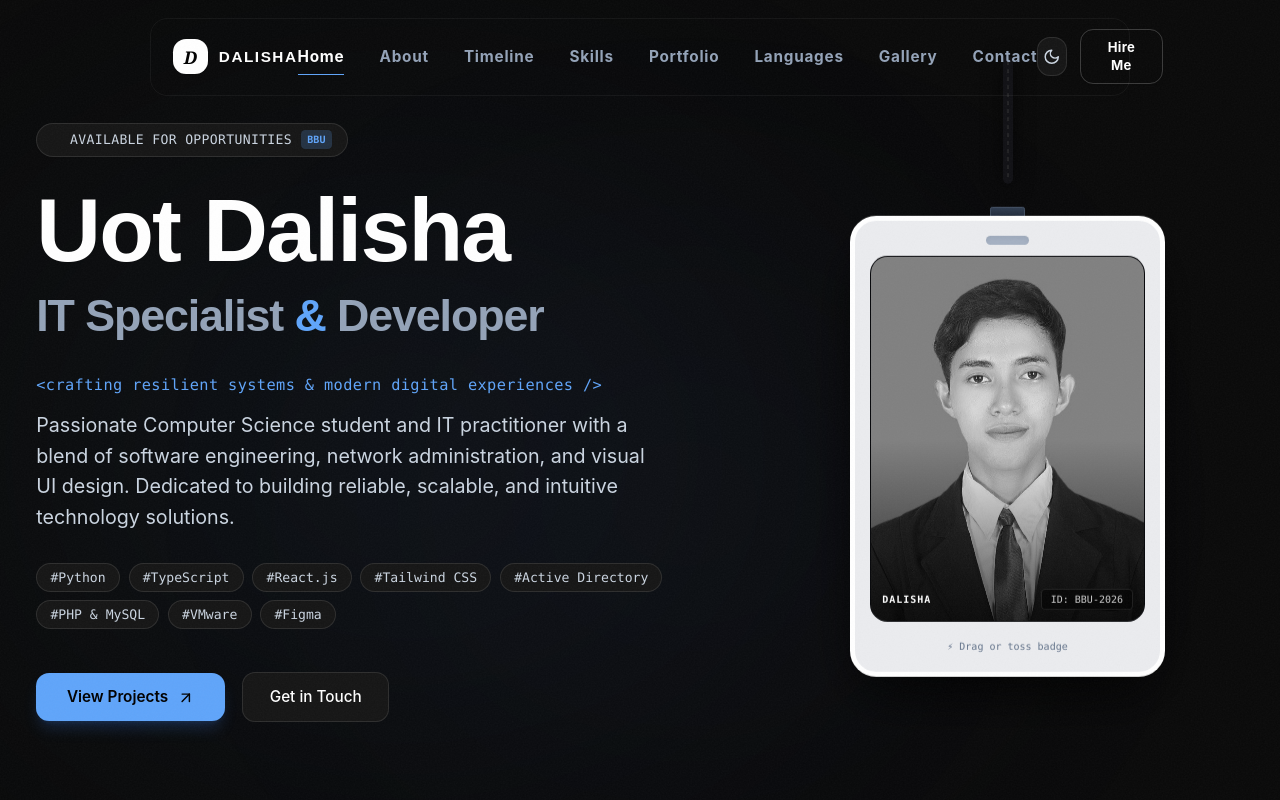
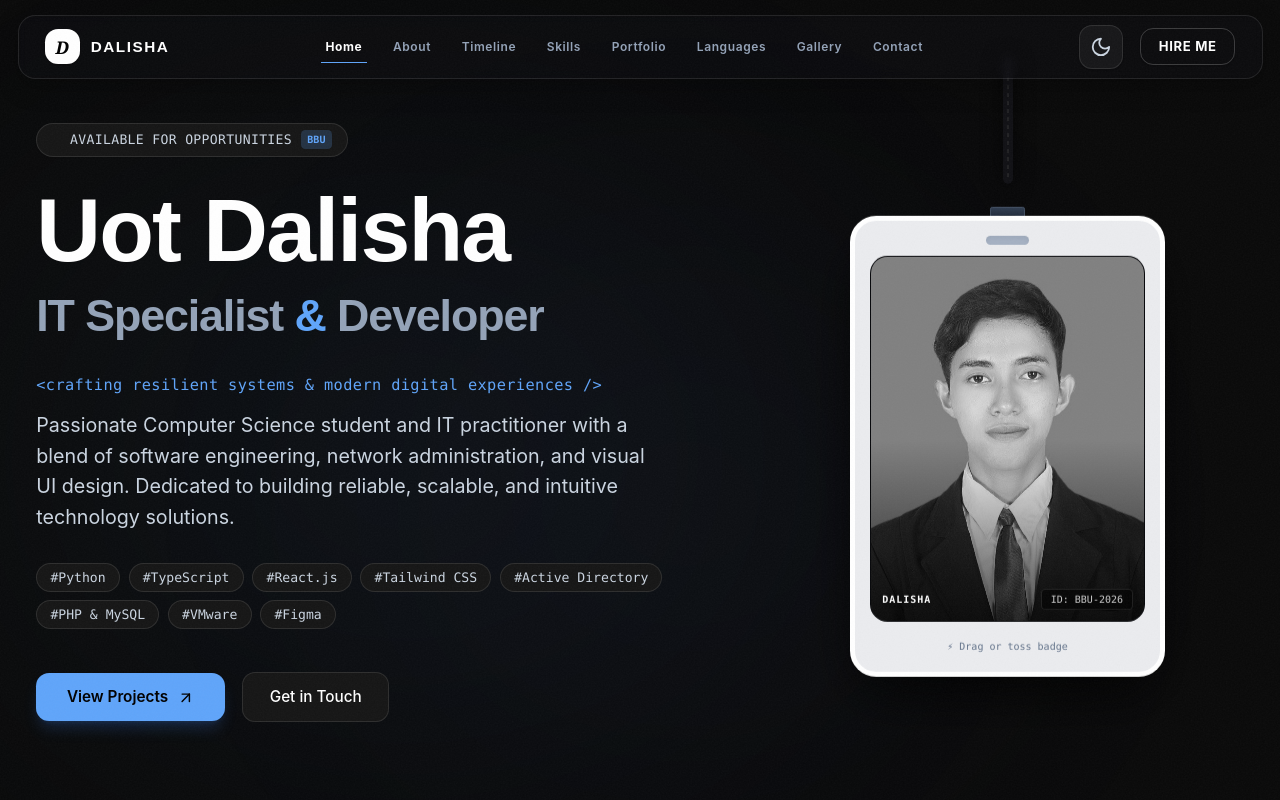
Before and after one commit to uotdalisha-gif/my_portfolio, a React (Vite) app: page / in a window 1280 px wide. Shown: the top 800 px of the page. Built offline with nearby package versions, Linux system fonts and the light colour scheme; a web font is replaced by a local one.

Commit message:
Refine navbar scale, link spacing, and expand theme toggle button

```diff
--- a/src/components/Navbar.tsx
+++ b/src/components/Navbar.tsx
@@ -25,7 +25,7 @@ export const Navbar: React.FC<NavbarProps> = ({
 
   useEffect(() => {
     const handleScroll = () => {
-      setIsScrolled(window.scrollY > 50);
+      setIsScrolled(window.scrollY > 40);
     };
 
     handleScroll();
@@ -34,15 +34,15 @@ export const Navbar: React.FC<NavbarProps> = ({
   }, []);
 
   return (
-    <header className="fixed top-4 left-0 right-0 z-40 flex justify-center px-4 pointer-events-none transition-all duration-300">
-      <div className="relative pointer-events-auto w-full max-w-4xl">
+    <header className="fixed top-3.5 left-0 right-0 z-40 flex justify-center px-4 pointer-events-none transition-all duration-300">
+      <div className="relative pointer-events-auto w-full max-w-6xl">
         {/* Sticky Nav */}
         <nav
           aria-label="Main Navigation"
-          className={`flex items-center justify-between px-3 sm:px-5 py-2.5 rounded-2xl transition-all duration-300 ${
+          className={`flex items-center justify-between px-4 sm:px-6 py-2 rounded-2xl transition-all duration-300 ${
             isScrolled
-              ? 'bg-[#0f1015]/80 backdrop-blur-md border border-white/10 shadow-[0_10px_30px_rgba(0,0,0,0.6)]'
-              : 'bg-transparent border border-white/5'
+              ? 'bg-[#0f1015]/90 backdrop-blur-md border border-white/10 shadow-[0_12px_36px_rgba(0,0,0,0.65)]'
+              : 'bg-[#0f1015]/40 backdrop-blur-sm border border-white/10 shadow-[0_8px_24px_rgba(0,0,0,0.3)]'
           }`}
         >
           {/* Brand Logo */}
@@ -50,7 +50,7 @@ export const Navbar: React.FC<NavbarProps> = ({
             onClick={() => onNavigate('home')}
             onMouseEnter={() => onCursorEnter?.('DALISHA', 'hover')}
             onMouseLeave={onCursorLeave}
-            className="flex items-center gap-2.5 group focus-visible:outline-none focus-visible:ring-2 focus-visible:ring-white/40 rounded-xl"
+            className="flex items-center gap-2.5 shrink-0 mr-3 lg:mr-6 group focus-visible:outline-none focus-visible:ring-2 focus-visible:ring-[#60a5fa] rounded-xl cursor-pointer"
           >
             <div className="w-8 h-8 rounded-xl bg-white text-black font-serif italic text-base font-bold flex items-center justify-center shadow-sm group-hover:scale-105 transition-transform select-none">
               D
@@ -60,15 +60,15 @@ export const Navbar: React.FC<NavbarProps> = ({
             </span>
           </button>
 
-          {/* Desktop Nav Links */}
-          <div className="hidden md:flex items-center gap-6 lg:gap-8 text-xs lg:text-sm font-bold tracking-wider uppercase">
+          {/* Desktop Nav Links - Clean, balanced font scale & proper breathing room */}
+          <div className="hidden md:flex items-center gap-3 lg:gap-5 text-[11px] lg:text-[12px] font-semibold tracking-wider uppercase">
             {NAV_ITEMS.map((item) => (
               <button
                 key={item.id}
                 onClick={() => onNavigate(item.id)}
                 onMouseEnter={() => onCursorEnter?.(item.label, 'hover')}
                 onMouseLeave={onCursorLeave}
-                className={`nav-link-underline transition-colors focus-visible:outline-none focus-visible:ring-1 focus-visible:ring-[#60a5fa] py-1 ${
+                className={`nav-link-underline transition-colors focus-visible:outline-none focus-visible:ring-1 focus-visible:ring-[#60a5fa] py-1 px-1 whitespace-nowrap cursor-pointer ${
                   activeSection === item.id
                     ? 'text-white font-bold active'
                     : 'text-slate-400 hover:text-white'
@@ -80,24 +80,25 @@ export const Navbar: React.FC<NavbarProps> = ({
           </div>
 
           {/* Right Action Buttons */}
-          <div className="flex items-center gap-2 sm:gap-3">
-            {/* Theme Toggle Button with smooth rotation and icon switch */}
+          <div className="flex items-center gap-3 sm:gap-4 shrink-0 ml-3 lg:ml-6">
+            {/* Theme Toggle Button: spacious, comfortable, easy to click */}
             <button
               type="button"
               onClick={toggleTheme}
               aria-label={theme === 'dark' ? 'Switch to light mode' : 'Switch to dark mode'}
+              title={theme === 'dark' ? 'Switch to light mode' : 'Switch to dark mode'}
               onMouseEnter={() => onCursorEnter?.(theme === 'dark' ? 'LIGHT' : 'DARK', 'hover')}
               onMouseLeave={onCursorLeave}
-              className="relative w-8 h-8 sm:w-9 sm:h-9 rounded-xl bg-white/5 hover:bg-white/10 border border-white/10 flex items-center justify-center text-slate-300 hover:text-white transition-all duration-300 active:scale-90 focus-visible:outline-none focus-visible:ring-2 focus-visible:ring-[#60a5fa] overflow-hidden"
+              className="relative w-9 h-9 sm:w-10 sm:h-10 rounded-xl bg-white/5 hover:bg-white/10 border border-white/10 hover:border-white/20 flex items-center justify-center text-slate-300 hover:text-white transition-all duration-300 active:scale-95 focus-visible:outline-none focus-visible:ring-2 focus-visible:ring-[#60a5fa] cursor-pointer shadow-sm"
             >
               <div
                 key={theme}
-                className="transition-all duration-300 ease-out transform animate-[rotateTheme_0.35s_cubic-bezier(0.34,1.56,0.64,1)]"
+                className="transition-all duration-300 ease-out transform animate-[rotateTheme_0.35s_cubic-bezier(0.34,1.56,0.64,1)] flex items-center justify-center"
               >
                 {theme === 'dark' ? (
-                  <Moon className="w-4 h-4 stroke-[2] text-slate-300 hover:text-[#60a5fa] transition-colors" />
+                  <Moon className="w-5 h-5 stroke-[2] text-slate-300 hover:text-[#60a5fa] transition-colors" />
                 ) : (
-                  <Sun className="w-4 h-4 stroke-[2] text-amber-500 hover:text-amber-600 transition-colors" />
+                  <Sun className="w-5 h-5 stroke-[2] text-amber-400 hover:text-amber-500 transition-colors" />
                 )}
               </div>
             </button>
@@ -108,7 +109,7 @@ export const Navbar: React.FC<NavbarProps> = ({
               onClick={() => onNavigate('contact')}
               onMouseEnter={() => onCursorEnter?.('HIRE', 'hover')}
               onMouseLeave={onCursorLeave}
-              className="px-4 py-1.5 sm:px-5 sm:py-2 rounded-xl bg-transparent hover:bg-white/5 border border-white/20 hover:border-[#60a5fa] hover:text-[#60a5fa] text-white text-xs font-bold tracking-wide transition-all shadow-sm focus-visible:outline-none focus-visible:ring-2 focus-visible:ring-[#60a5fa]"
+              className="px-3.5 py-1.5 sm:px-4 sm:py-2 rounded-xl bg-transparent hover:bg-white/5 border border-white/20 hover:border-[#60a5fa] hover:text-[#60a5fa] text-white text-xs font-bold tracking-wider uppercase transition-all shadow-sm focus-visible:outline-none focus-visible:ring-2 focus-visible:ring-[#60a5fa] cursor-pointer shrink-0"
             >
               Hire Me
             </button>
@@ -116,7 +117,7 @@ export const Navbar: React.FC<NavbarProps> = ({
             {/* Mobile Menu Toggle */}
             <button
               onClick={onToggleMobileMenu}
-              className="md:hidden p-1.5 text-slate-300 hover:text-white focus-visible:outline-none focus-visible:ring-2 focus-visible:ring-white/50 rounded-lg"
+              className="md:hidden p-2 text-slate-300 hover:text-white focus-visible:outline-none focus-visible:ring-2 focus-visible:ring-white/50 rounded-lg cursor-pointer"
               aria-label={isMobileMenuOpen ? 'Close navigation menu' : 'Open navigation menu'}
             >
               {isMobileMenuOpen ? <X className="w-5 h-5" /> : <Menu className="w-5 h-5" />}
```
